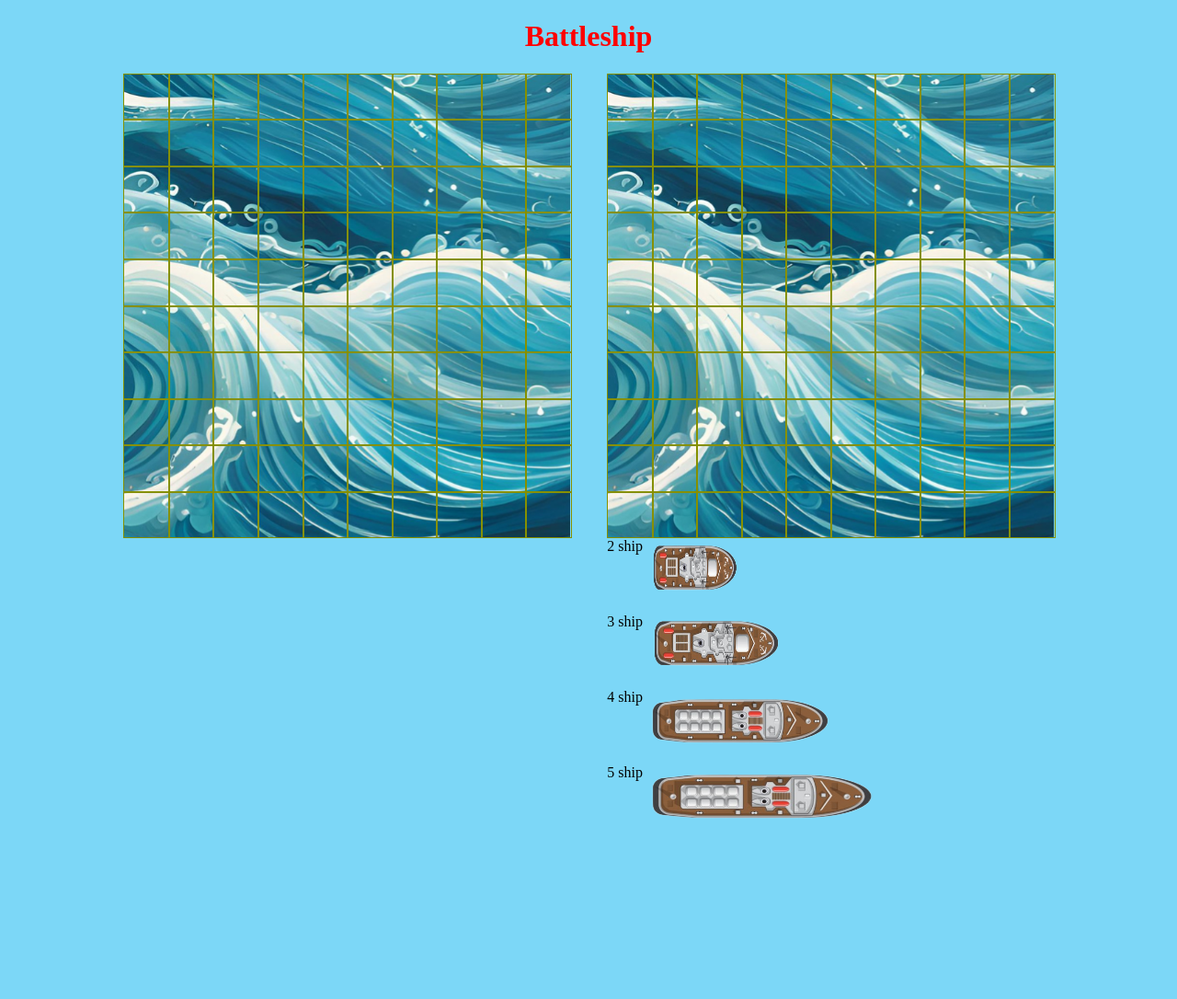
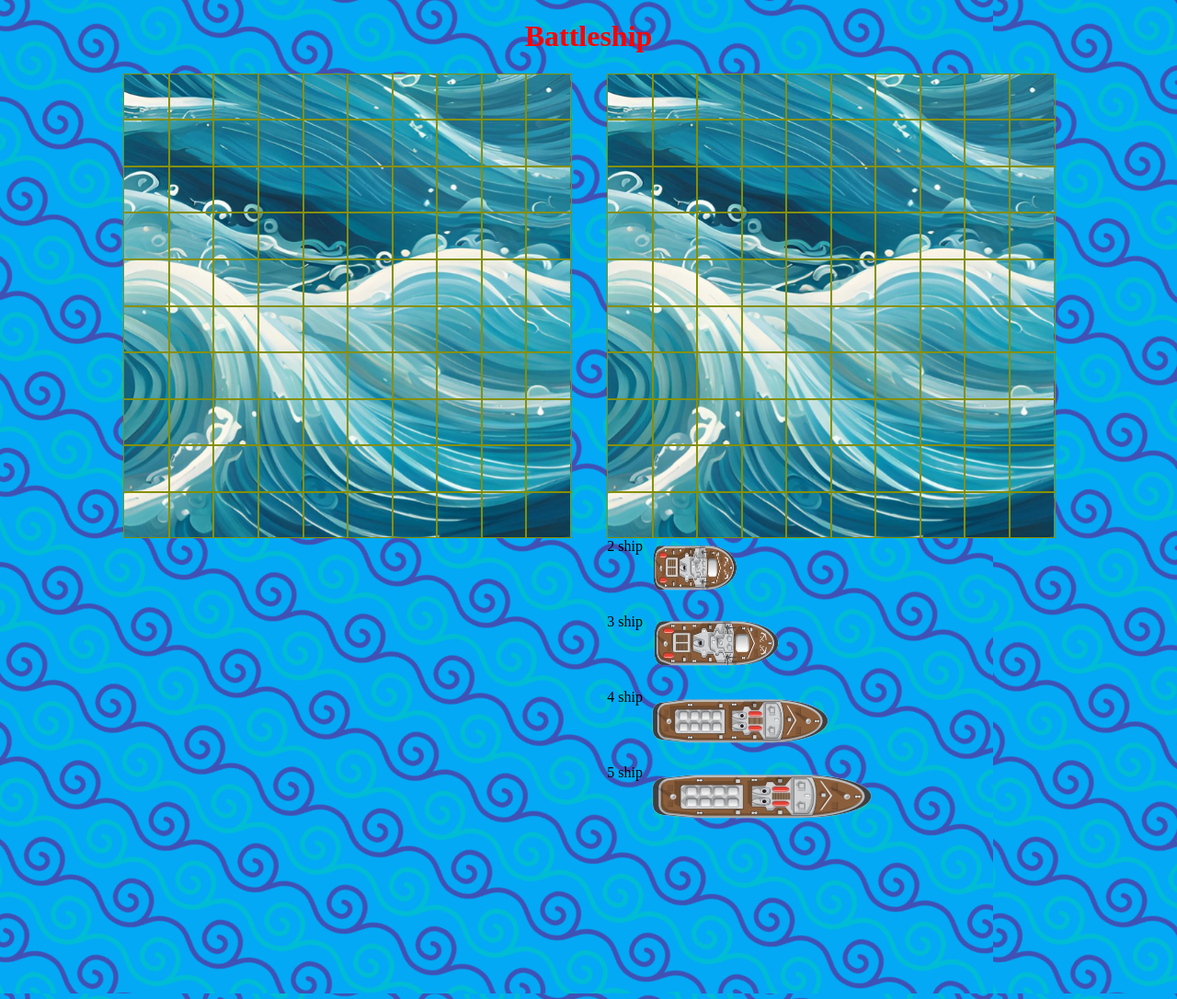
Before and after one commit to dpetersenjones/Battleship, a Flask app: page / in a window 1280 px wide. Shown: the whole page at 92% size. Run offline with Flask 3, Linux system fonts and the light colour scheme.

Commit message:
Testing new background. Might not use it.

```diff
--- a/static/css/style.css
+++ b/static/css/style.css
@@ -3,6 +3,11 @@
     grid-template-columns: repeat(10, auto);
     grid-template-rows: repeat(10, auto);
     width: 48%;
+}
+
+
+body {
+    background-image: '../static/assets/img/pattern_waves.png';
 }
 
 h1 {
@@ -11,9 +16,6 @@ h1 {
     width: 100%;
 }
 
-body {
-    background-color: #7CD7F7;
-}
 
 .grid-item {
     text-align: center;
@@ -53,6 +55,7 @@ body {
 
 
 }
+
 
 .first-row {}
 
--- a/templates/board.html
+++ b/templates/board.html
@@ -8,7 +8,7 @@
     <link rel="stylesheet" href="./static/css/style.css">
 
 </head>
-<body>
+<body style="background-image: url('../static/assets/img/pattern_waves.png');">
     <h1><strong>Battleship</strong></h1>
     <div class="grid-holders" >
         <div class="grid-container" style="background-image: url('../static/assets/img/ocean-background.png');">
```
Also changed, not shown: static/assets/img/pattern_waves.png (renamed from static/assets/img/pattern_waves-7_1_3_0-0_25_1__hsla(199, 98%, 48%, 1)_hsla(187, 100%, 42%, 1)_hsla(231, 48%, 48%, 1).png).
